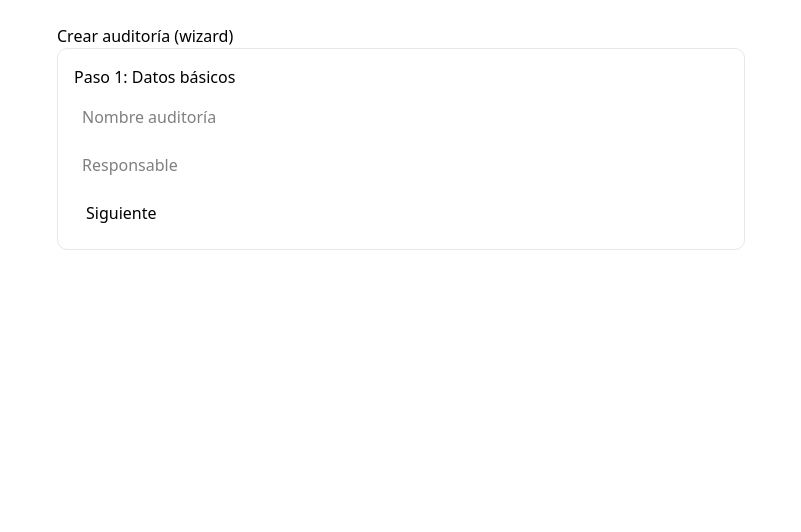
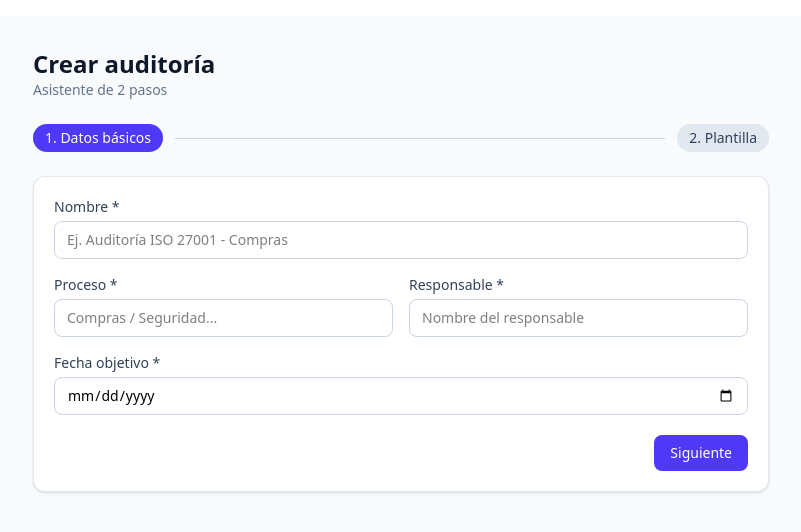
Before and after one commit to Paradels/Mini-Modulo-Audit, a Vue app: page /audits/new in a window 1280 px wide. Shown: the top 532 px of the page, without its empty margins (239-1040 px from the left). Built offline with nearby package versions, Linux system fonts and the light colour scheme.

Commit message:
fix(audit-wizard): keep 2-step flow and date validation (today or future)

```diff
--- a/src/views/AuditCreateWizardView.vue
+++ b/src/views/AuditCreateWizardView.vue
@@ -1,27 +1,175 @@
 <!-- filepath: /mnt/c/Users/LUISM/OneDrive/Escritorio/Prueba Tec/Mini-Modulo-Audit/src/views/AuditCreateWizardView.vue -->
 <template>
-  <section class="page">
-    <h1>Crear auditoría (wizard)</h1>
+  <section class="min-h-screen bg-slate-50">
+    <div class="mx-auto max-w-3xl px-4 py-8">
+      <header class="mb-6">
+        <h1 class="text-2xl font-bold text-slate-900">Crear auditoría</h1>
+        <p class="text-sm text-slate-500">Asistente de 2 pasos</p>
+      </header>
 
-    <div v-if="step === 1" class="card">
-      <h2>Paso 1: Datos básicos</h2>
-      <input v-model.trim="form.name" placeholder="Nombre auditoría" />
-      <input v-model.trim="form.responsible" placeholder="Responsable" />
-      <button :disabled="!canGoNext" @click="step = 2">Siguiente</button>
-    </div>
+      <main>
+        <!-- Stepper -->
+        <div class="mb-6 flex items-center gap-3 text-sm">
+          <div
+            class="rounded-full px-3 py-1 font-medium"
+            :class="
+              step === 1
+                ? 'bg-indigo-600 text-white'
+                : 'bg-slate-200 text-slate-700'
+            "
+          >
+            1. Datos básicos
+          </div>
+          <div class="h-px flex-1 bg-slate-300"></div>
+          <div
+            class="rounded-full px-3 py-1 font-medium"
+            :class="
+              step === 2
+                ? 'bg-indigo-600 text-white'
+                : 'bg-slate-200 text-slate-700'
+            "
+          >
+            2. Plantilla
+          </div>
+        </div>
 
-    <div v-else class="card">
-      <h2>Paso 2: Modelo checklist</h2>
-      <select v-model="form.model">
-        <option disabled value="">Selecciona modelo</option>
-        <option>Seguridad</option>
-        <option>Calidad</option>
-      </select>
+        <!-- Step 1 -->
+        <form
+          v-if="step === 1"
+          novalidate
+          class="rounded-xl border border-slate-200 bg-white p-5 shadow-sm"
+          @submit="validateForm"
+        >
+          <div class="grid gap-4 sm:grid-cols-2">
+            <div class="sm:col-span-2">
+              <label class="mb-1 block text-sm font-medium text-slate-700">
+                Nombre *
+              </label>
+              <input
+                id="name"
+                v-model.trim="formData.name"
+                type="text"
+                class="w-full rounded-lg border border-slate-300 px-3 py-2 text-sm outline-none focus:ring-2 focus:ring-indigo-200"
+                placeholder="Ej. Auditoría ISO 27001 - Compras"
+              />
+              <p class="mt-1 hidden text-xs text-red-600"></p>
+            </div>
 
-      <div class="actions">
-        <button @click="step = 1">Atrás</button>
-        <button :disabled="!form.model" @click="createAudit">Crear</button>
-      </div>
+            <div>
+              <label class="mb-1 block text-sm font-medium text-slate-700">
+                Proceso *
+              </label>
+              <input
+                id="process"
+                v-model.trim="formData.process"
+                type="text"
+                class="w-full rounded-lg border border-slate-300 px-3 py-2 text-sm outline-none focus:ring-2 focus:ring-indigo-200"
+                placeholder="Compras / Seguridad..."
+              />
+              <p class="mt-1 hidden text-xs text-red-600"></p>
+            </div>
+
+            <div>
+              <label class="mb-1 block text-sm font-medium text-slate-700">
+                Responsable *
+              </label>
+              <input
+                id="owner"
+                v-model.trim="formData.ownerName"
+                type="text"
+                class="w-full rounded-lg border border-slate-300 px-3 py-2 text-sm outline-none focus:ring-2 focus:ring-indigo-200"
+                placeholder="Nombre del responsable"
+              />
+              <p class="mt-1 hidden text-xs text-red-600"></p>
+            </div>
+
+            <div class="sm:col-span-2">
+              <label class="mb-1 block text-sm font-medium text-slate-700">
+                Fecha objetivo *
+              </label>
+              <input
+                id="target-date"
+                v-model="formData.targetDate"
+                type="date"
+                :min="todayDate"
+                class="w-full rounded-lg border border-slate-300 px-3 py-2 text-sm outline-none focus:ring-2 focus:ring-indigo-200"
+              />
+              <p class="mt-1 hidden text-xs text-red-600"></p>
+            </div>
+          </div>
+
+          <div class="mt-5 flex justify-end">
+            <button
+              type="submit"
+              class="rounded-lg bg-indigo-600 px-4 py-2 text-sm font-medium text-white hover:bg-indigo-700"
+            >
+              Siguiente
+            </button>
+          </div>
+        </form>
+
+        <!-- Step 2 -->
+        <article
+          v-else
+          class="rounded-xl border border-slate-200 bg-white p-5 shadow-sm"
+        >
+          <h2 class="mb-3 text-base font-semibold text-slate-900">
+            Selecciona una plantilla
+          </h2>
+
+          <div class="space-y-2">
+            <label
+              v-for="template in templates"
+              :key="template.id"
+              class="flex cursor-pointer items-start gap-3 rounded-lg border border-slate-200 p-3 hover:bg-slate-50"
+            >
+              <input
+                v-model="formData.templateId"
+                type="radio"
+                :value="template.id"
+                class="mt-1 h-4 w-4 accent-indigo-600"
+              />
+              <div>
+                <p class="text-sm font-medium text-slate-900">
+                  {{ template.name }}
+                </p>
+                <p class="text-xs text-slate-500">
+                  {{ template.process }} · {{ template.checkCount }} controles
+                </p>
+              </div>
+            </label>
+          </div>
+
+          <div v-if="selectedTemplate" class="mt-4 rounded-lg bg-slate-50 p-3">
+            <p class="mb-1 text-xs font-semibold uppercase tracking-wide text-slate-500">
+              Vista previa de controles
+            </p>
+            <ul class="list-inside list-disc text-sm text-slate-700">
+              <li v-for="(check, index) in selectedTemplate.checksPreview" :key="index">
+                {{ check.title }} ({{ check.priority }})
+              </li>
+            </ul>
+          </div>
+
+          <div class="mt-5 flex justify-between">
+            <button
+              type="button"
+              class="rounded-lg border border-slate-300 px-4 py-2 text-sm font-medium text-slate-700 hover:bg-slate-100"
+              @click="step = 1"
+            >
+              Atrás
+            </button>
+            <button
+              type="button"
+              class="rounded-lg bg-indigo-600 px-4 py-2 text-sm font-medium text-white hover:bg-indigo-700 disabled:cursor-not-allowed disabled:opacity-50"
+              :disabled="!formData.templateId"
+              @click="createAudit"
+            >
+              Crear auditoría
+            </button>
+          </div>
+        </article>
+      </main>
     </div>
   </section>
 </template>
@@ -32,25 +180,128 @@ import { useRouter } from "vue-router";
 
 const router = useRouter();
 const step = ref(1);
+const todayDate = getTodayLocalDate();
 
-const form = reactive({
+const formData = reactive({
   name: "",
-  responsible: "",
-  model: "",
+  process: "",
+  ownerName: "",
+  targetDate: "",
+  templateId: "",
 });
 
-const canGoNext = computed(() => form.name.length > 0 && form.responsible.length > 0);
+const templates = [
+  {
+    id: "tpl_10",
+    name: "ISO 27001 Base",
+    process: "Seguridad",
+    checkCount: 24,
+    checksPreview: [
+      { title: "Gestión de accesos", priority: "HIGH" },
+      { title: "Backup y recuperación", priority: "MEDIUM" },
+    ],
+  },
+  {
+    id: "tpl_12",
+    name: "Checklist Compras",
+    process: "Compras",
+    checkCount: 14,
+    checksPreview: [
+      { title: "Homologación de proveedores", priority: "HIGH" },
+      { title: "Evaluación de contratos", priority: "LOW" },
+    ],
+  },
+];
+
+const selectedTemplate = computed(() =>
+  templates.find((template) => template.id === formData.templateId),
+);
+
+function validateForm(event) {
+  event.preventDefault();
+
+  const nameField = document.getElementById("name");
+  const processField = document.getElementById("process");
+  const ownerField = document.getElementById("owner");
+  const targetDateField = document.getElementById("target-date");
+
+  const nameValue = nameField?.value.trim() || "";
+  const processValue = processField?.value.trim() || "";
+  const ownerValue = ownerField?.value.trim() || "";
+  const targetDateValue = targetDateField?.value.trim() || "";
+
+  let hasErrors = false;
+
+  if (nameValue === "") {
+    showError(nameField, "El nombre es obligatorio.");
+    hasErrors = true;
+  } else {
+    clearError(nameField);
+  }
+
+  if (processValue === "") {
+    showError(processField, "El proceso es obligatorio.");
+    hasErrors = true;
+  } else {
+    clearError(processField);
+  }
+
+  if (ownerValue === "") {
+    showError(ownerField, "El responsable es obligatorio.");
+    hasErrors = true;
+  } else {
+    clearError(ownerField);
+  }
+
+  if (targetDateValue === "") {
+    showError(targetDateField, "La fecha objetivo es obligatoria.");
+    hasErrors = true;
+  } else if (!isTodayOrFuture(targetDateValue)) {
+    showError(targetDateField, "La fecha objetivo no puede ser pasada.");
+    hasErrors = true;
+  } else {
+    clearError(targetDateField);
+  }
+
+  if (!hasErrors) {
+    step.value = 2;
+  }
+}
+
+function showError(fieldElement, message) {
+  if (!fieldElement) return;
+
+  const errorElement = fieldElement.nextElementSibling;
+  if (!errorElement) return;
+
+  errorElement.textContent = message;
+  errorElement.classList.remove("hidden");
+}
+
+function clearError(fieldElement) {
+  if (!fieldElement) return;
+
+  const errorElement = fieldElement.nextElementSibling;
+  if (!errorElement) return;
+
+  errorElement.textContent = "";
+  errorElement.classList.add("hidden");
+}
+
+function isTodayOrFuture(dateValue) {
+  return dateValue >= todayDate; // YYYY-MM-DD
+}
+
+function getTodayLocalDate() {
+  const now = new Date();
+  const year = now.getFullYear();
+  const month = String(now.getMonth() + 1).padStart(2, "0");
+  const day = String(now.getDate()).padStart(2, "0");
+  return `${year}-${month}-${day}`;
+}
 
 function createAudit() {
-  const fakeId = crypto.randomUUID();
-  router.push(`/audits/${fakeId}`);
+  const newAuditId = `aud_${Math.floor(Math.random() * 9000 + 1000)}`;
+  router.push(`/audits/${newAuditId}`);
 }
 </script>
-
-<style scoped>
-.page { max-width: 720px; margin: 24px auto; padding: 0 16px; }
-.card { border: 1px solid #e5e7eb; border-radius: 10px; padding: 16px; }
-input, select { display: block; width: 100%; margin: 8px 0; padding: 8px; }
-.actions { display: flex; gap: 8px; margin-top: 8px; }
-button { padding: 8px 12px; }
-</style>
```
